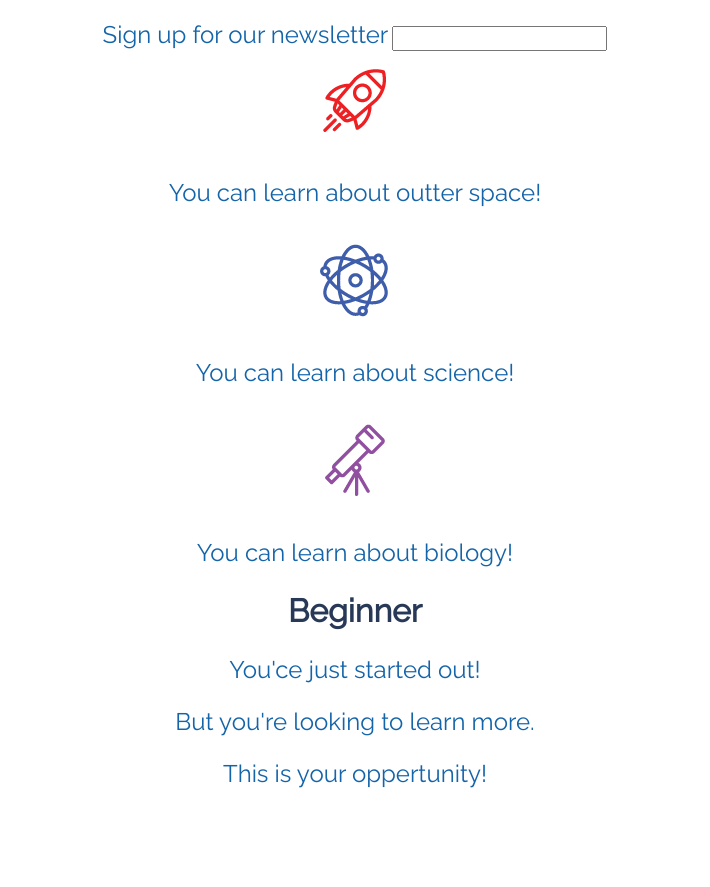
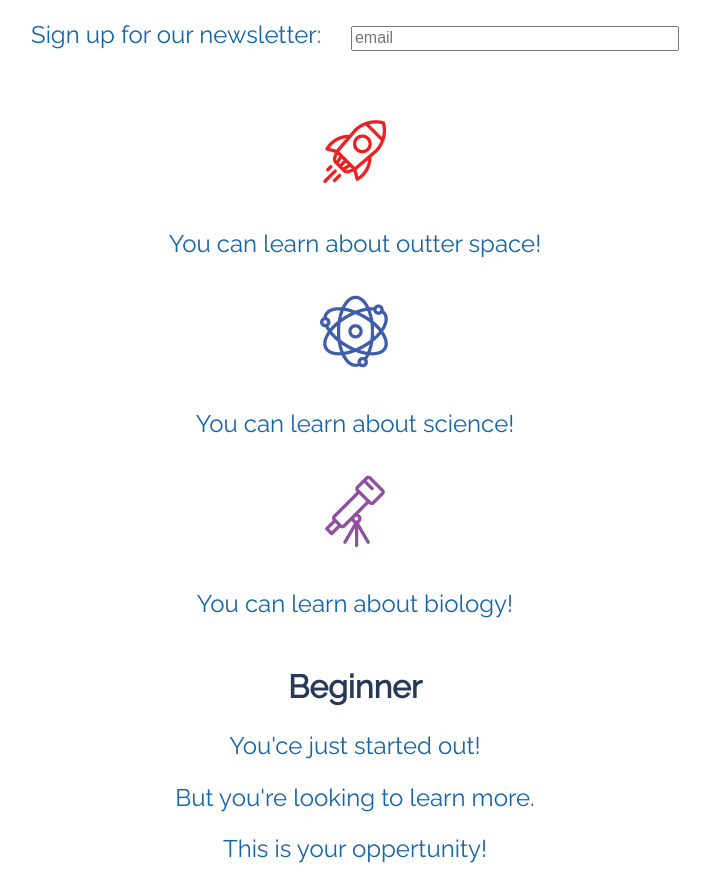
Before and after one commit to kaylamarieh/hw_listeners_hauge_kayla, a plain HTML site: page index.html in a window 1280 px wide. Shown: the part 521-1408 px from the top of the page, without its empty margins (285-995 px from the left). Before the commit the page ends 1332 px from the top, so only its background shows below. Drawn offline with Linux system fonts and the light colour scheme.

Commit message:
add styling to form and main sections

```diff
--- a/css/main.css
+++ b/css/main.css
@@ -22,7 +22,20 @@ label {
     color: #1464a9;
 }
 
+label {
+    margin-right: 2%;
+}
+
+input {
+    width: 25%;
+}
+
 header img {
     width: 100%;
     max-width: 800px;
 }
+
+main,
+aside {
+    margin-top: 4%;
+}
--- a/index.html
+++ b/index.html
@@ -17,10 +17,11 @@
         </header>
 
         <form id="newsletter">
-            <label for="email">Sign up for our newsletter</label>
-            <input type="email" name="email">
+            <label for="email">Sign up for our newsletter:</label>
+            <input type="email" name="email" placeholder="email">
         </form>
 
+        <main>
             <img src="img/icon1.png" alt="spaeship">
             <p>You can learn about outter space!</p>
 
@@ -29,12 +30,14 @@
 
             <img src="img/icon3.png" alt="biology">
             <p>You can learn about biology!</p>
+        </main>
 
+        <aside>
             <h2>Beginner</h2>
             <p>You'ce just started out!</p>
             <p>But you're looking to learn more.</p>
             <p>This is your oppertunity!</p>
-
+        </aside>
     </div>
     <script src="js/main.js"></script>
 </body>
```
Lines whose indentation alone changed are shown as unchanged.
